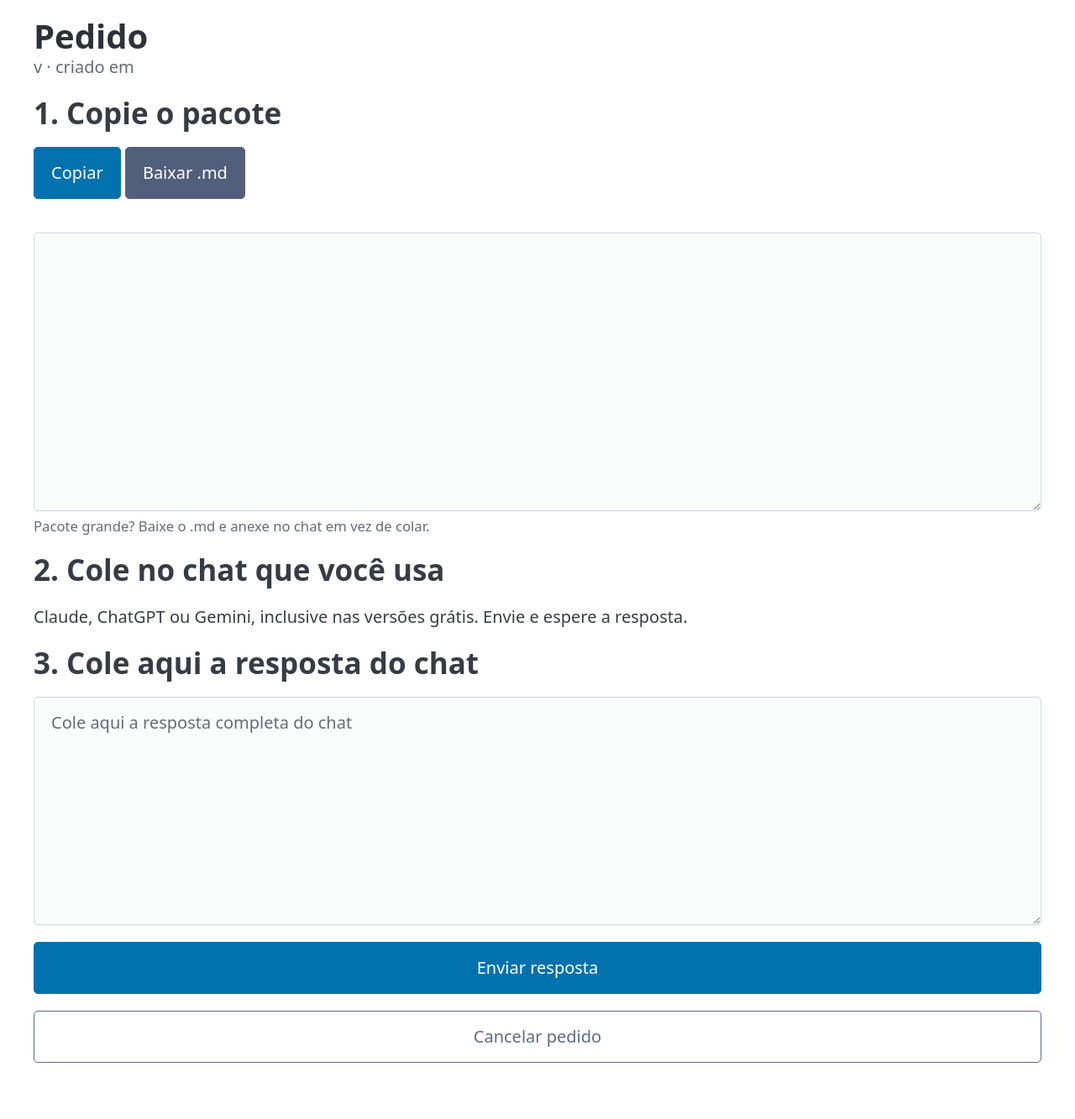
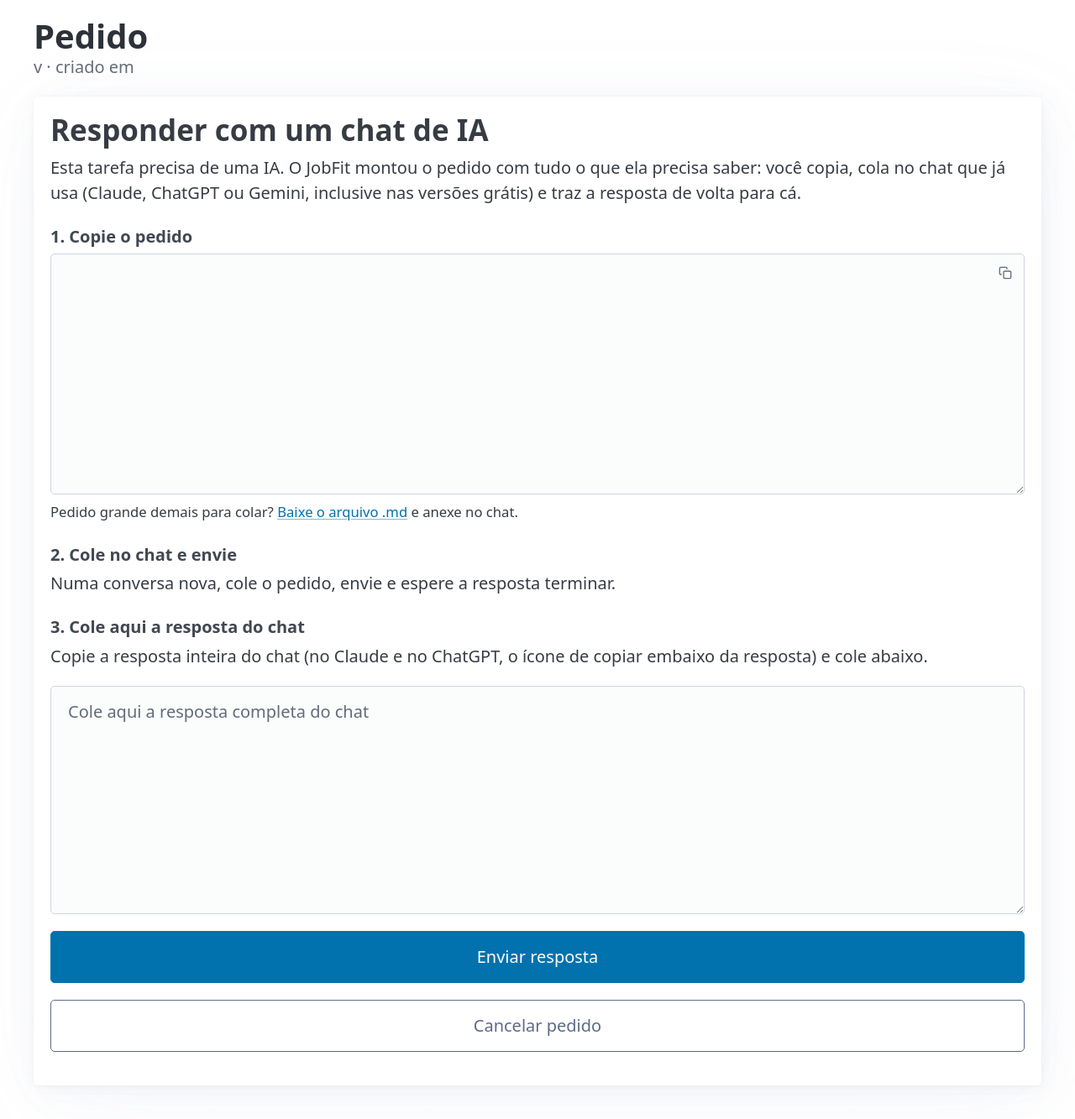
Before and after one commit to GledsonPicharski/jobfit, a FastAPI app: template app/web/templates/pedido.html in a window 1280 px wide. Shown: the part 110-1443 px from the top of the page at 84% size. Before the commit the page ends 1376 px from the top, so only its background shows below. Run offline with FastAPI, Linux system fonts and the light colour scheme; the template is opened without the code that fills it, so the values that code supplies are empty; parts of the project's set-up code (start-up, migrations or seed data) failed here and were passed over.

Commit message:
Tela do pedido: frase pronta para o Claude Desktop, caminho do chat explicado e ícone de copiar no canto da caixa

```diff
--- a/app/web/static/app.css
+++ b/app/web/static/app.css
@@ -89,3 +89,15 @@ tr.encerrada td { opacity: 0.6; }
 .portal-lembrete { padding: 0.5rem 0; border-bottom: 1px solid var(--pico-muted-border-color); }
 .portal-lembrete form { margin: 0.35rem 0 0; }
 .portal-lembrete form input, .portal-lembrete form select { margin-bottom: 0.25rem; }
+article.caminho h2 { margin-bottom: 0.5rem; }
+article.caminho h3 { font-size: 1rem; margin: 1.25rem 0 0.4rem; }
+.caixa-copiar { position: relative; }
+.caixa-copiar textarea { padding-right: 2.75rem; margin-bottom: 0.25rem; font-family: var(--pico-font-family-monospace); font-size: 0.85rem; }
+.caixa-copiar button.icone-copiar {
+  position: absolute; top: 0.4rem; right: 0.4rem; width: auto; margin: 0;
+  padding: 0.35rem; line-height: 0; border: none; border-radius: 0.375rem;
+  background: transparent; color: var(--pico-muted-color); box-shadow: none;
+}
+.caixa-copiar button.icone-copiar:hover, .caixa-copiar button.icone-copiar:focus-visible { color: var(--pico-h1-color); background: rgba(127, 127, 127, 0.15); }
+.caixa-copiar .so-copiado, .caixa-copiar .copiado .so-copiar { display: none; }
+.caixa-copiar .copiado .so-copiado { display: inline; color: var(--pico-ins-color); }
--- a/app/web/static/app.js
+++ b/app/web/static/app.js
@@ -1,4 +1,4 @@
-// Botões "Copiar": <button data-copiar="id-do-textarea" data-rotulo="Copiar">.
+// Ícone de copiar no canto da caixa: <button data-copiar="id-do-textarea">.
 // 127.0.0.1 é contexto seguro, então a área de transferência funciona sem HTTPS.
 document.addEventListener("click", async (evento) => {
   const botao = evento.target.closest("[data-copiar]");
@@ -6,10 +6,14 @@ document.addEventListener("click", async (evento) => {
   const alvo = document.getElementById(botao.dataset.copiar);
   try {
     await navigator.clipboard.writeText(alvo.value);
-    botao.textContent = "Copiado!";
+    botao.classList.add("copiado");
+    botao.title = "Copiado!";
   } catch {
     alvo.select();
-    botao.textContent = "Texto selecionado: use Ctrl+C";
+    botao.title = "Texto selecionado: use Ctrl+C";
   }
-  setTimeout(() => { botao.textContent = botao.dataset.rotulo; }, 2500);
+  setTimeout(() => {
+    botao.classList.remove("copiado");
+    botao.title = "Copiar";
+  }, 2000);
 });
--- a/app/web/templates/pedido.html
+++ b/app/web/templates/pedido.html
@@ -1,6 +1,15 @@
 {% extends "base.html" %}
 {% block titulo %}Pedido {{ pedido.id }} · JobFit{% endblock %}
 {% block conteudo %}
+{% macro caixa_copiar(id, texto, linhas) %}
+<div class="caixa-copiar">
+  <textarea id="{{ id }}" rows="{{ linhas }}" readonly>{{ texto }}</textarea>
+  <button type="button" class="icone-copiar" data-copiar="{{ id }}" title="Copiar" aria-label="Copiar">
+    <svg class="so-copiar" viewBox="0 0 24 24" width="16" height="16" fill="none" stroke="currentColor" stroke-width="2" stroke-linecap="round" stroke-linejoin="round" aria-hidden="true"><rect x="9" y="9" width="13" height="13" rx="2"/><path d="M5 15H4a2 2 0 0 1-2-2V4a2 2 0 0 1 2-2h9a2 2 0 0 1 2 2v1"/></svg>
+    <svg class="so-copiado" viewBox="0 0 24 24" width="16" height="16" fill="none" stroke="currentColor" stroke-width="2.5" stroke-linecap="round" stroke-linejoin="round" aria-hidden="true"><polyline points="20 6 9 17 4 12"/></svg>
+  </button>
+</div>
+{% endmacro %}
 <hgroup>
   <h1>Pedido {{ pedido.id }}</h1>
   <p>{{ pedido.tarefa }} v{{ pedido.versao_prompt }} · criado em {{ pedido.criado_em | hora }}</p>
@@ -29,35 +38,35 @@
 <div hx-get="/p/{{ perfil.slug }}/pedidos/{{ pedido.id }}/estado?voltar={{ (voltar or '') | urlencode }}"
      hx-trigger="every 3s" hx-swap="none"></div>
 {% if claude_conectado %}
-<article class="aviso">
-  <strong>Pelo Claude Desktop:</strong> peça a ele <em>"responda o pedido {{ pedido.id }} do JobFit"</em>.
-  Esta tela segue sozinha quando a resposta chegar. Ou siga os passos abaixo, em qualquer chat.
+<article class="caminho">
+  <h2>Responder pelo Claude Desktop</h2>
+  <p>O jeito mais fácil: copie a frase abaixo, cole numa conversa do Claude Desktop e envie.
+    O Claude lê o pedido no JobFit, faz a tarefa e devolve a resposta. Esta tela segue sozinha quando ela chegar.</p>
+  {{ caixa_copiar("frase-claude", "Abra o pedido " ~ pedido.id ~ " do JobFit, faça a tarefa que ele pede e entregue a resposta ao JobFit.", 2) }}
 </article>
 {% endif %}
-<section>
-  <h2>1. Copie o pacote</h2>
-  <p>
-    <button type="button" data-copiar="pacote" data-rotulo="Copiar">Copiar</button>
-    <a href="/p/{{ perfil.slug }}/pedidos/{{ pedido.id }}/pacote.md" role="button" class="secondary">Baixar .md</a>
-  </p>
-  <textarea id="pacote" rows="10" readonly>{{ pedido.pacote }}</textarea>
-  <small>Pacote grande? Baixe o .md e anexe no chat em vez de colar.</small>
-</section>
 
-<section>
-  <h2>2. Cole no chat que você usa</h2>
-  <p>Claude, ChatGPT ou Gemini, inclusive nas versões grátis. Envie e espere a resposta.</p>
-</section>
+<article class="caminho">
+  <h2>{% if claude_conectado %}Ou responder em qualquer chat de IA{% else %}Responder com um chat de IA{% endif %}</h2>
+  <p>Esta tarefa precisa de uma IA. O JobFit montou o pedido com tudo o que ela precisa saber:
+    você copia, cola no chat que já usa (Claude, ChatGPT ou Gemini, inclusive nas versões grátis)
+    e traz a resposta de volta para cá.</p>
 
-<section>
-  <h2>3. Cole aqui a resposta do chat</h2>
+  <h3>1. Copie o pedido</h3>
+  {{ caixa_copiar("pacote", pedido.pacote, 10) }}
+  <small>Pedido grande demais para colar? <a href="/p/{{ perfil.slug }}/pedidos/{{ pedido.id }}/pacote.md">Baixe o arquivo .md</a> e anexe no chat.</small>
+
+  <h3>2. Cole no chat e envie</h3>
+  <p>Numa conversa nova, cole o pedido, envie e espere a resposta terminar.</p>
+
+  <h3>3. Cole aqui a resposta do chat</h3>
+  <p>Copie a resposta inteira do chat (no Claude e no ChatGPT, o ícone de copiar embaixo da resposta) e cole abaixo.</p>
   {% if erro %}
   <article class="falha">
     <strong>Não deu certo.</strong> {{ erro }}
     {% if correcao %}
-    <p>Cole isto no chat para ele corrigir a resposta:</p>
-    <p><button type="button" class="secondary" data-copiar="correcao" data-rotulo="Copiar correção">Copiar correção</button></p>
-    <textarea id="correcao" rows="5" readonly>{{ correcao }}</textarea>
+    <p>Cole isto no mesmo chat para ele corrigir a resposta:</p>
+    {{ caixa_copiar("correcao", correcao, 5) }}
     {% endif %}
   </article>
   {% endif %}
@@ -70,6 +79,6 @@
     <button type="submit" class="secondary outline">Cancelar pedido</button>
   </form>
   {% if pedido.tentativas %}<small>Tentativas: {{ pedido.tentativas }}</small>{% endif %}
-</section>
+</article>
 {% endif %}
 {% endblock %}
```
Also changed, not shown: tests/test_mcp_vagas.py (+1 -1 lines), tests/test_web.py (+2 -1 lines), README.md.
